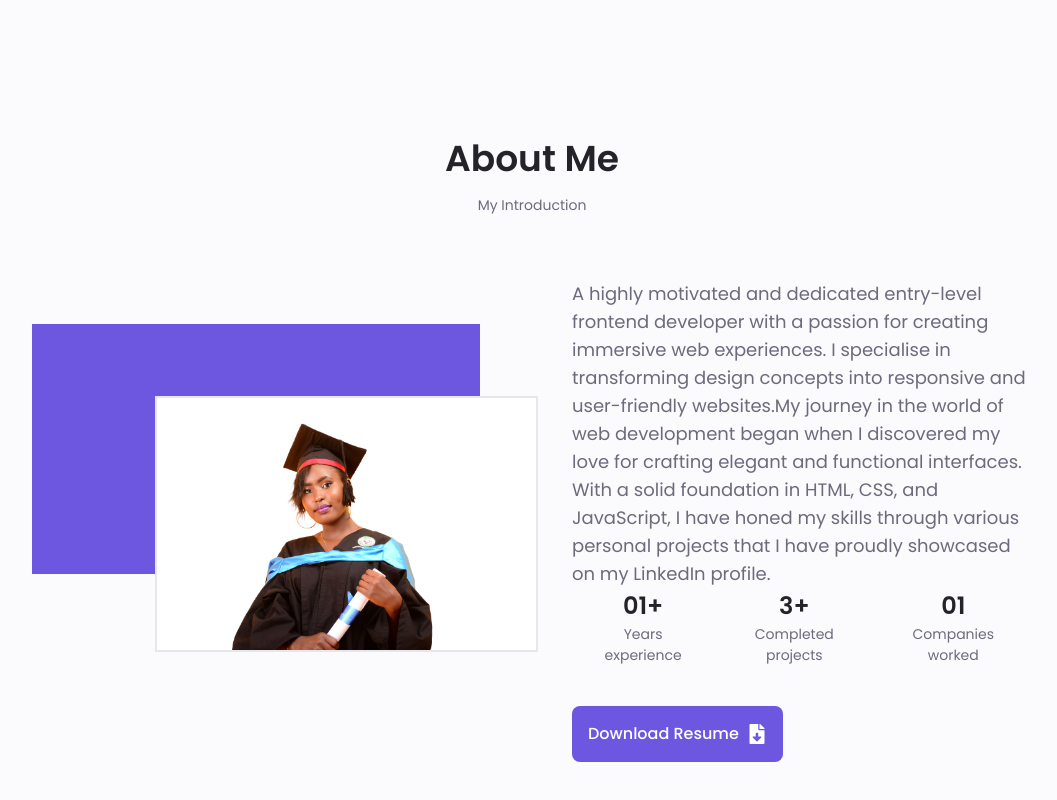
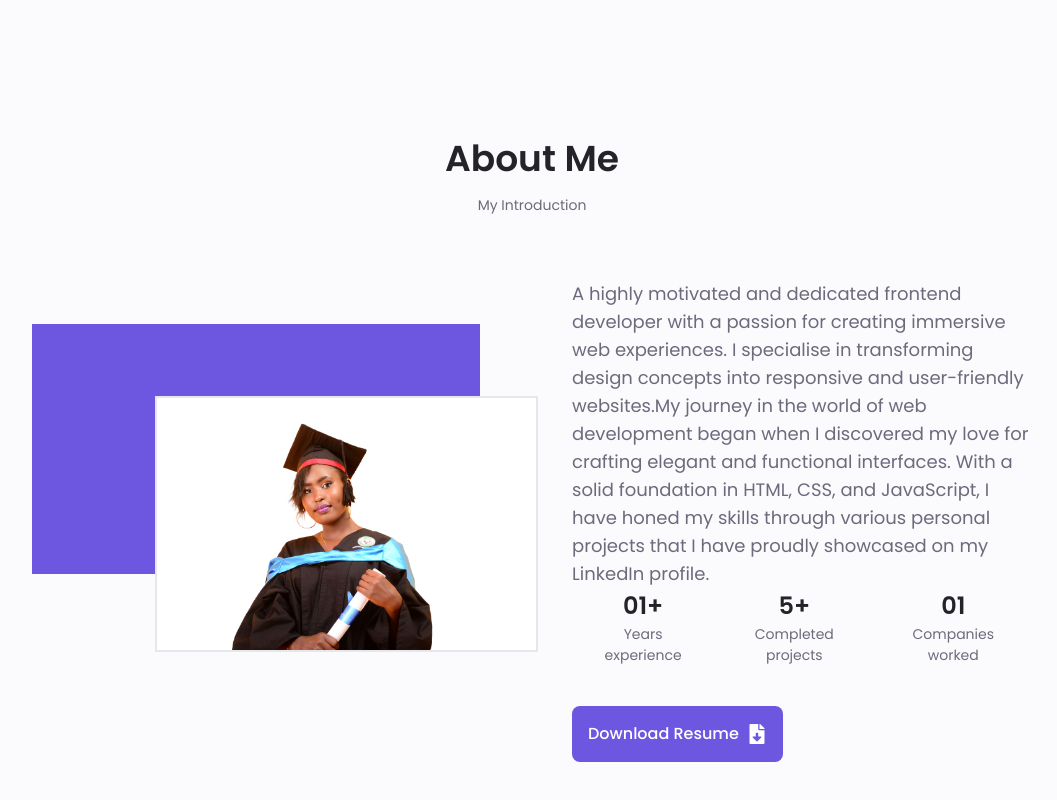
Before and after one commit to naomirono/Portfolio_Website, a React (Vite) app in the folder client/: page / in a window 1280 px wide. Shown: the part 616-1416 px from the top of the page, without its empty margins (108-1165 px from the left). Built offline with nearby package versions, Linux system fonts and the light colour scheme.

Commit message:
update about info

```diff
--- a/client/src/components/About.jsx
+++ b/client/src/components/About.jsx
@@ -25,7 +25,7 @@ const About = () => {
           <div className="md:w-1/2 mt-8 md:mt-0 md:ml-20">
 
             <p className="text-lg">
-              A highly motivated and dedicated entry-level frontend developer with a passion for creating immersive web experiences. I specialise in transforming design concepts into responsive and user-friendly websites.My journey in the world of web development began when I discovered my love for crafting elegant and functional interfaces. With a solid foundation in HTML, CSS, and JavaScript, I have honed my skills through various personal projects that I have proudly showcased on my LinkedIn profile.
+              A highly motivated and dedicated frontend developer with a passion for creating immersive web experiences. I specialise in transforming design concepts into responsive and user-friendly websites.My journey in the world of web development began when I discovered my love for crafting elegant and functional interfaces. With a solid foundation in HTML, CSS, and JavaScript, I have honed my skills through various personal projects that I have proudly showcased on my LinkedIn profile.
             </p>
 
             <div className="about_info flex justify-center mb-6">
@@ -35,7 +35,7 @@ const About = () => {
               </div>
 
               <div className="text-center mx-4">
-                <span className="about_info-title">3+</span>
+                <span className="about_info-title">5+</span>
                 <span className="about_info-name block">Completed projects</span>
               </div>
 
```
